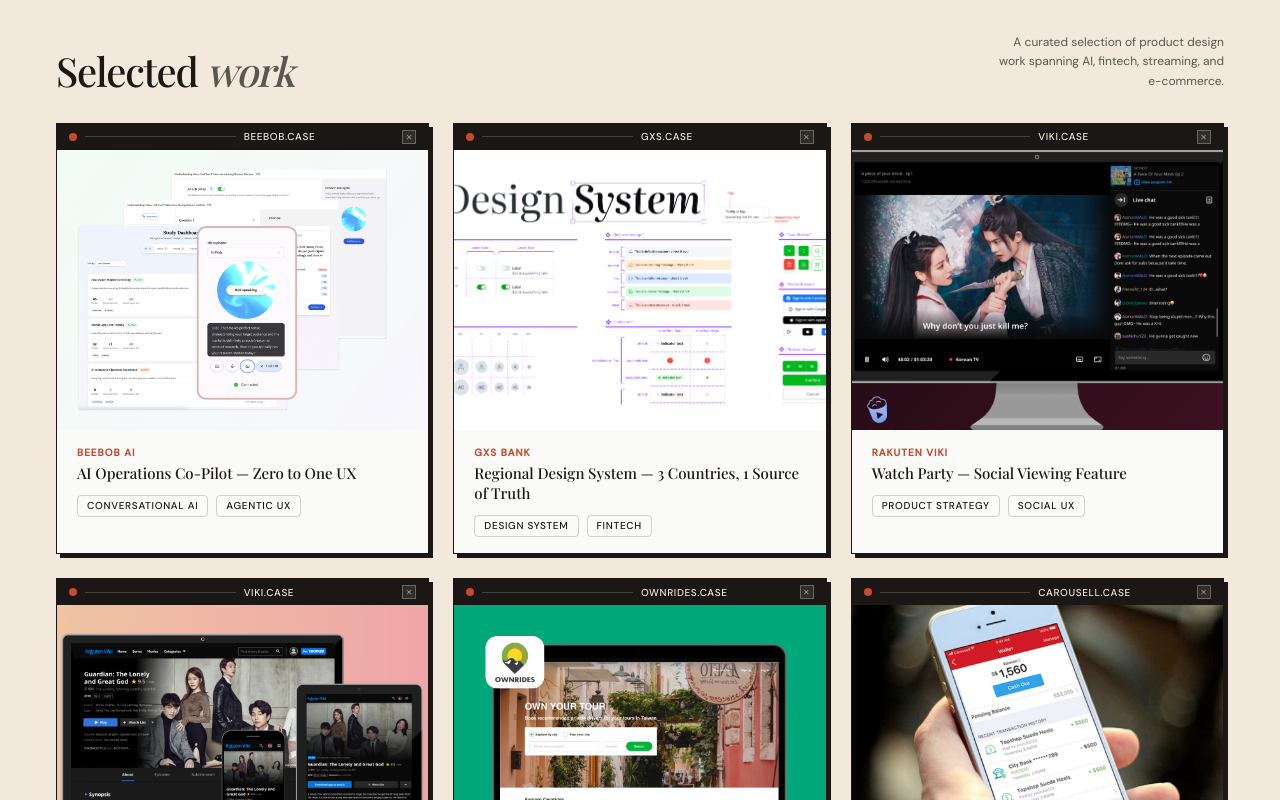
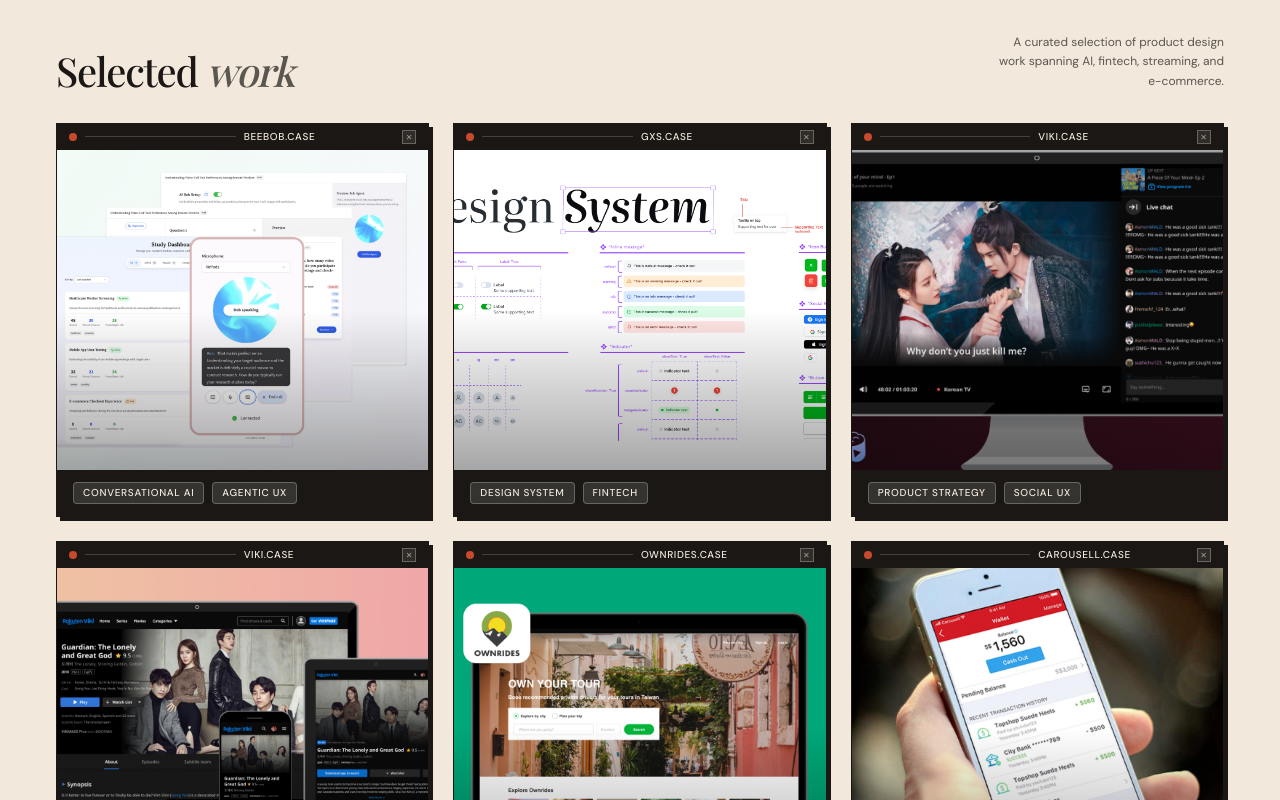
Before and after one commit to kt-huang-34/portfolio-v2, a Next.js app in the folder nextjs-app/: page / in a window 1280 px wide. Shown: the part 1900-2700 px from the top of the page. Built offline with nearby package versions, Linux system fonts and the light colour scheme.

Commit message:
update homepage

```diff
--- a/nextjs-app/src/components/home/FeaturedProjects.css
+++ b/nextjs-app/src/components/home/FeaturedProjects.css
@@ -83,6 +83,7 @@
   gap: var(--space-5);
 }
 
+/* ── Card ── */
 .feat-card {
   background: rgba(255, 255, 255, 0.04);
   border: var(--border-width-sub) solid var(--border-dark);
@@ -110,6 +111,7 @@
   z-index: 3;
 }
 
+/* ── Image ── */
 .feat-img {
   height: 320px;
   position: relative;
@@ -139,6 +141,7 @@
   z-index: 2;
 }
 
+/* ── Body: always visible below image ── */
 .feat-body {
   padding: var(--space-5);
   border-top: var(--border-width-sub) solid rgba(255, 255, 255, 0.07);
--- a/nextjs-app/src/components/home/WorkGrid.tsx
+++ b/nextjs-app/src/components/home/WorkGrid.tsx
@@ -48,6 +48,12 @@
                     <img src={w.coverImage} alt={`${w.company} cover`} className="work-cover" />
                   )}
                 </div>
+                <div className="work-img-overlay" />
+              </div>
+              <div className="work-card-tags">
+                {w.tags.map(t => (
+                  <span key={t} className="tag-base tag-muted">{t}</span>
+                ))}
               </div>
               <div className="work-info">
                 <div className="work-co">{w.company}</div>
--- a/nextjs-app/src/components/home/sections.css
+++ b/nextjs-app/src/components/home/sections.css
@@ -116,7 +116,9 @@
   gap: var(--space-6);
 }
 
+/* ── Work Card: hover-to-reveal ── */
 .work-card {
+  position: relative;
   overflow: hidden;
   cursor: none;
   text-decoration: none;
@@ -124,7 +126,7 @@
 }
 
 .work-img {
-  height: 280px;
+  height: 320px;
   position: relative;
   overflow: hidden;
 }
@@ -136,12 +138,29 @@
   align-items: center;
   justify-content: center;
   overflow: hidden;
+  transition: transform 0.5s cubic-bezier(0.23, 1, 0.32, 1);
+}
+
+.work-card:hover .work-img-inner {
+  transform: scale(1.04);
 }
 
 .work-cover {
   width: 100%;
   height: 100%;
   object-fit: cover;
+}
+
+.work-img-overlay {
+  position: absolute;
+  inset: 0;
+  background: linear-gradient(to top, rgba(0, 0, 0, 0.35) 0%, transparent 50%);
+  z-index: 2;
+  transition: background 0.35s ease;
+}
+
+.work-card:hover .work-img-overlay {
+  background: linear-gradient(to top, rgba(0, 0, 0, 0.8) 0%, rgba(0, 0, 0, 0.25) 65%, transparent 100%);
 }
 
 /* Project gradient backgrounds */
@@ -152,15 +171,46 @@
 .wc-watchparty{ background: linear-gradient(135deg, #1A0A10 0%, #3D1020 100%); }
 .wc-ownrides  { background: linear-gradient(135deg, #0A1206 0%, #162208 100%); }
 
+/* Tags: static strip below image, stays above hover overlay */
+.work-card-tags {
+  position: relative;
+  z-index: 5;
+  display: flex;
+  gap: var(--space-2);
+  flex-wrap: wrap;
+  padding: var(--space-3) var(--space-4);
+  background: var(--near-black);
+}
+
+.work-card-tags .tag-muted {
+  color: var(--cream);
+  background: rgba(255, 255, 255, 0.12);
+  border-color: rgba(255, 255, 255, 0.25);
+}
+
+/* Info: overlay, hidden by default */
 .work-info {
+  position: absolute;
+  bottom: 0;
+  left: 0;
+  right: 0;
+  z-index: 4;
   padding: var(--space-4) var(--space-5);
+  opacity: 0;
+  transform: translateY(var(--space-3));
+  transition: opacity 0.35s ease, transform 0.35s ease;
+}
+
+.work-card:hover .work-info {
+  opacity: 1;
+  transform: translateY(0);
 }
 
 .work-co {
   font-size: var(--text-xs);
   letter-spacing: var(--tracking-wider);
   text-transform: uppercase;
-  color: var(--coral);
+  color: var(--coral-light);
   margin-bottom: var(--space-1);
   font-weight: 600;
 }
@@ -168,14 +218,15 @@
 .work-title {
   font-family: var(--font-serif);
   font-size: var(--text-md);
-  color: var(--near-black);
+  color: var(--cream);
   font-weight: 500;
   line-height: 1.35;
   margin-bottom: var(--space-3);
 }
 
+/* Desktop: hide tags inside work-info (shown via .work-card-tags) */
 .work-tags {
-  display: flex;
+  display: none;
   gap: var(--space-2);
   flex-wrap: wrap;
 }
@@ -391,7 +442,7 @@
     max-width: 100%;
   }
 
-  /* Work Grid — single column */
+  /* Work Grid — single column, disable hover-reveal */
   .work-grid {
     grid-template-columns: 1fr;
     padding: var(--space-6) var(--space-5) var(--space-12);
@@ -399,6 +450,30 @@
 
   .work-img {
     height: 200px;
+    position: relative;
+  }
+
+  .work-card-tags {
+    display: none;
+  }
+
+  .work-info {
+    position: relative;
+    opacity: 1;
+    transform: none;
+    padding: var(--space-4) var(--space-5);
+  }
+
+  .work-co {
+    color: var(--coral);
+  }
+
+  .work-title {
+    color: var(--near-black);
+  }
+
+  .work-tags {
+    display: flex;
   }
 
   /* About Teaser — single column */
```
